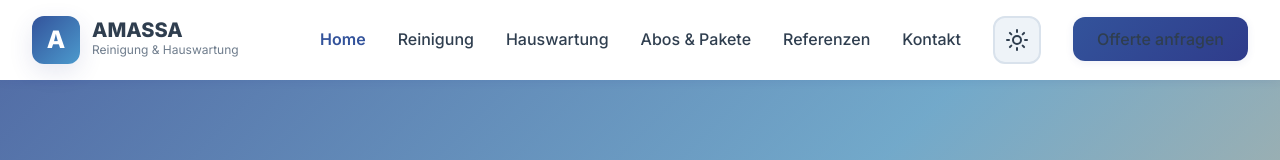
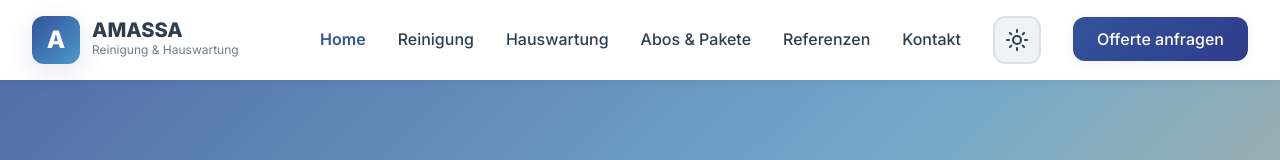
Before and after one commit to AhmaddB-max/Amassa, a plain HTML site: page index.html in a window 1280 px wide. Shown: the top 160 px of the page. Drawn offline with nearby package versions, Linux system fonts and the light colour scheme.

Commit message:
Update index.html

```diff
--- a/index.html
+++ b/index.html
@@ -163,7 +163,7 @@
 
         .btn-primary {
             background: linear-gradient(135deg, var(--primary) 0%, var(--primary-dark) 100%);
-            color: white;
+            color: #FFFFFF !important;
             padding: 0.75rem 1.5rem;
             border-radius: 12px;
             font-weight: 600;
```
